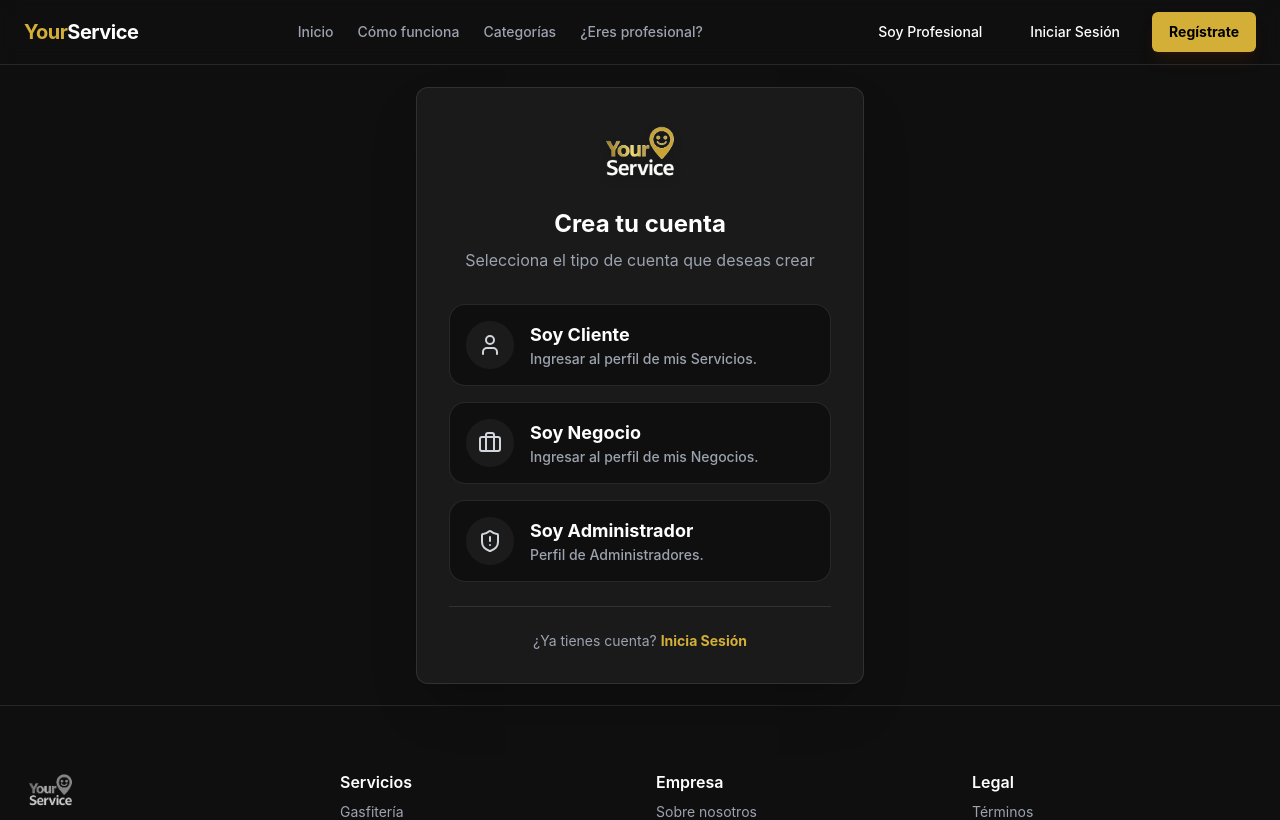
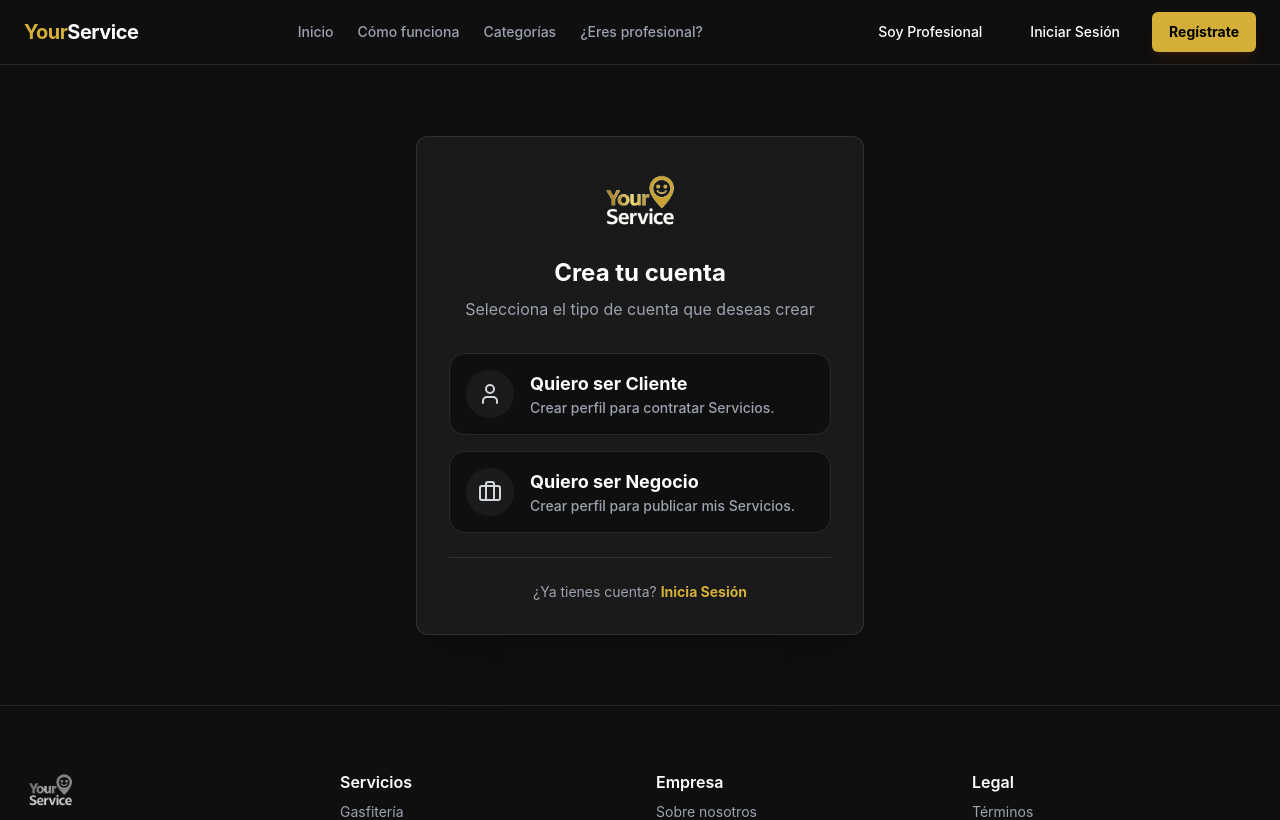
Before and after one commit to fsorianob/Your-Service-antiGravity, a React (Vite) app: page /register in a window 1280 px wide. Shown: the top 820 px of the page. Built offline with nearby package versions, Linux system fonts and the light colour scheme; the HTML template or start-up script is replaced by a standard one.

Commit message:
feat: simplified register roles to client and pro

```diff
--- a/src/pages/Register.tsx
+++ b/src/pages/Register.tsx
@@ -1,7 +1,7 @@
 import { Button } from "@/components/ui/button"
 import { Input } from "@/components/ui/input"
 import { Link, useNavigate } from "react-router-dom"
-import { CheckCircle, Loader2, Mail, ArrowLeft, ShieldAlert, User, Briefcase } from "lucide-react"
+import { CheckCircle, Loader2, Mail, ArrowLeft, User, Briefcase } from "lucide-react"
 import { useState } from "react"
 import { supabase } from "@/lib/supabase"
 
@@ -103,8 +103,8 @@ export default function RegisterPage() {
                                 <User className="text-gray-300 group-hover:text-primary transition-colors" size={24} />
                             </div>
                             <div className="text-left">
-                                <span className="block text-white font-bold text-lg group-hover:text-primary transition-colors">Soy Cliente</span>
-                                <span className="block text-sm text-muted-foreground group-hover:text-gray-300">Ingresar al perfil de mis Servicios.</span>
+                                <span className="block text-white font-bold text-lg group-hover:text-primary transition-colors">Quiero ser Cliente</span>
+                                <span className="block text-sm text-muted-foreground group-hover:text-gray-300">Crear perfil para contratar Servicios.</span>
                             </div>
                         </Button>
 
@@ -117,22 +117,8 @@ export default function RegisterPage() {
                                 <Briefcase className="text-gray-300 group-hover:text-primary transition-colors" size={24} />
                             </div>
                             <div className="text-left">
-                                <span className="block text-white font-bold text-lg group-hover:text-primary transition-colors">Soy Negocio</span>
-                                <span className="block text-sm text-muted-foreground group-hover:text-gray-300">Ingresar al perfil de mis Negocios.</span>
-                            </div>
-                        </Button>
-
-                        <Button
-                            variant="outline"
-                            className="w-full h-auto py-4 flex items-center justify-start gap-4 border-white/10 hover:border-red-500/50 hover:bg-red-500/5 group rounded-2xl"
-                            onClick={() => setSelectedRole('admin')}
-                        >
-                            <div className="bg-white/5 p-3 rounded-full group-hover:bg-red-500/20 transition-colors">
-                                <ShieldAlert className="text-gray-300 group-hover:text-red-400 transition-colors" size={24} />
-                            </div>
-                            <div className="text-left">
-                                <span className="block text-white font-bold text-lg group-hover:text-red-400 transition-colors">Soy Administrador</span>
-                                <span className="block text-sm text-muted-foreground group-hover:text-gray-300">Perfil de Administradores.</span>
+                                <span className="block text-white font-bold text-lg group-hover:text-primary transition-colors">Quiero ser Negocio</span>
+                                <span className="block text-sm text-muted-foreground group-hover:text-gray-300">Crear perfil para publicar mis Servicios.</span>
                             </div>
                         </Button>
                     </div>
```
